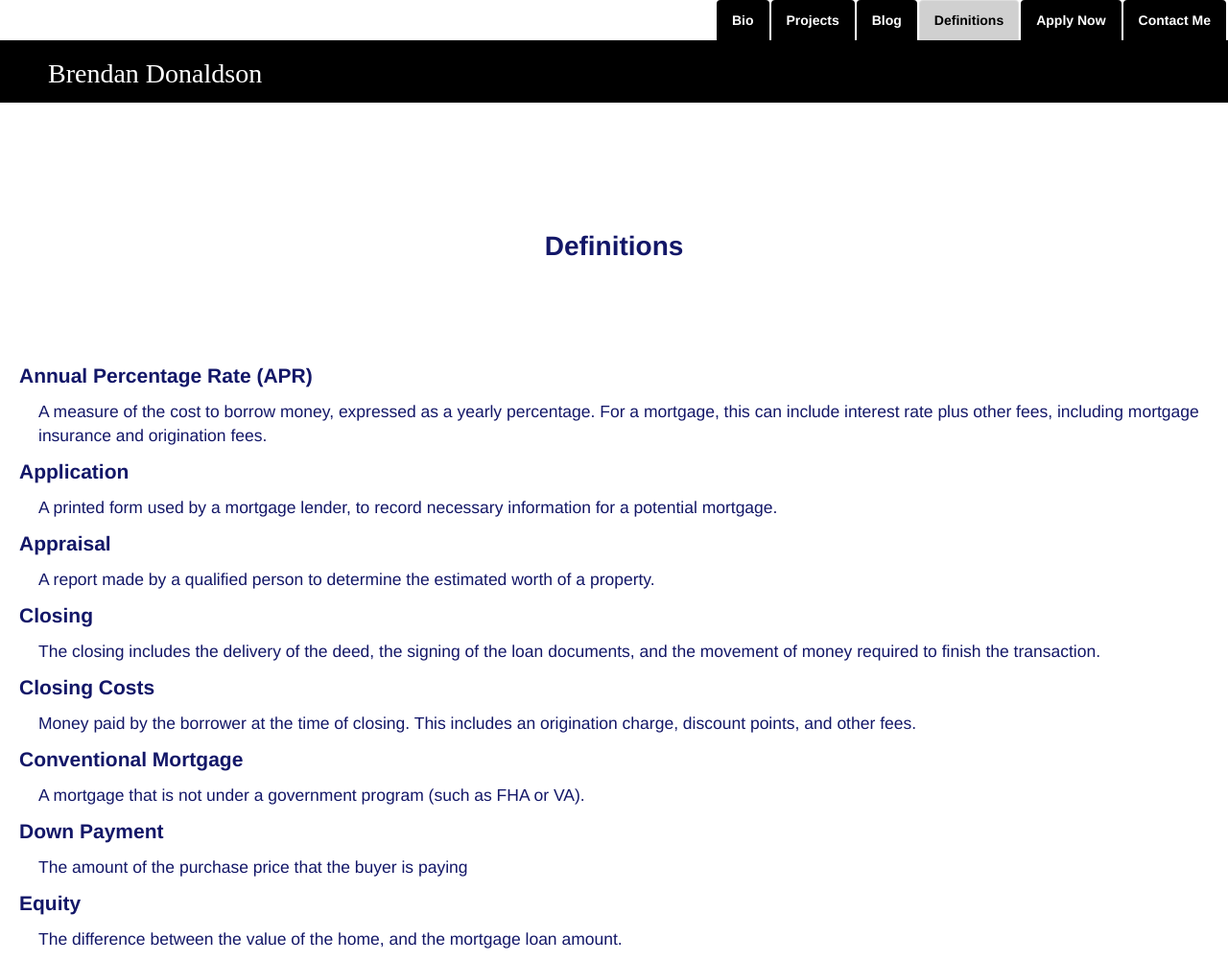
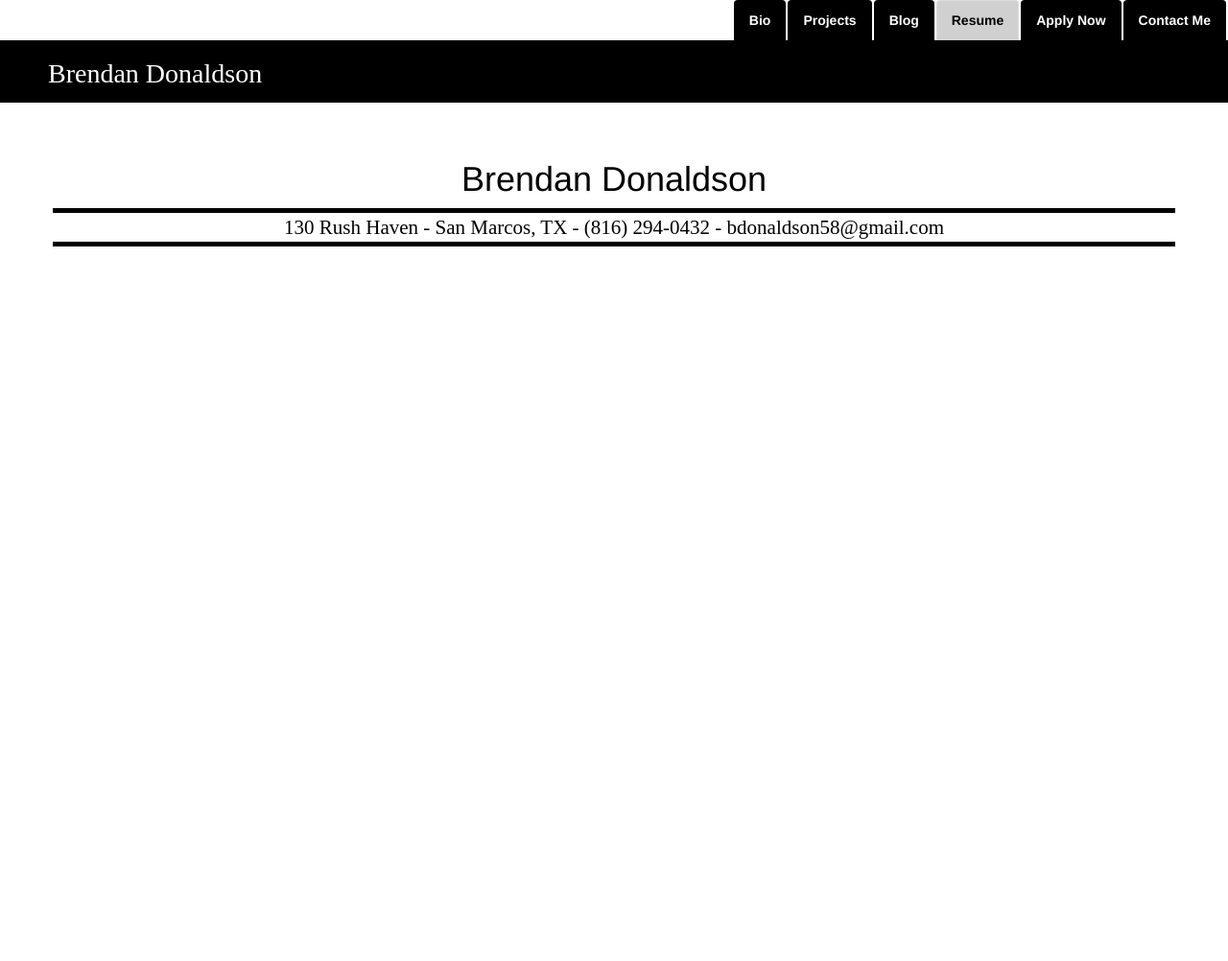
Before and after one commit to bdonaldson58/aplusmortgage, a plain HTML site: page resume.html in a window 1280 px wide. Shown: the whole page at 96% size. After the commit the page ends 800 px from the top, so only its background shows below. Drawn offline with nearby package versions, Linux system fonts and the light colour scheme; a web font is replaced by a local one.

Commit message:
Update resume.html

```diff
--- a/resume.html
+++ b/resume.html
@@ -26,7 +26,7 @@
                             <li><a href="bio.html"><strong>Bio</strong></a></li>
                             <li><a href="projects.html"><strong>Projects</strong></a></li>
                             <li><a href="coding_skills.html"><strong>Blog</strong></a></li>
-                            <li class="active"><a href="definitions.html"><strong>Definitions</strong></a></li>
+                            <li class="active"><a href="resume.html"><strong>Resume</strong></a></li>
                             <li><a href="apply_now.html"><strong>Apply Now</strong></a></li>
                             <li><a href="contact_me.html"><strong> Contact Me</strong></a></li>
                          </ul> <!-- End of nav nav-tabs list -->
@@ -47,31 +47,9 @@
 
 
   <!--End of header -->
-    <br><br>
-
-
-    <p><br><br><br></p>
-    <p class="text-primary page_title"><strong> Definitions</strong> </p>
-     <p><br><br><br></p>
-
-    <p class="term">Annual Percentage Rate (APR)</p>
-    <p class="definition">A measure of the cost to borrow money, expressed as a yearly percentage. For a mortgage, this can include interest rate plus other fees, including mortgage insurance and origination fees.</p>
-    <p class="term">Application</p>
-    <p class="definition">A printed form used by a mortgage lender, to record necessary information for a potential mortgage. </p>
-    <p class="term">Appraisal</p>
-    <p class="definition">A report made by a qualified person to determine the estimated worth of a property.</p>
-
-    <p class="term">Closing</p>
-    <p class="definition">The closing includes the delivery of the deed, the signing of the loan documents, and the movement of money required to finish the transaction.</p>
-    <p class="term">Closing Costs</p>
-    <p class="definition">Money paid by the borrower at the time of closing. This includes an origination charge, discount points, and other fees.</p>
-    <p class="term">Conventional Mortgage</p>
-    <p class="definition">A mortgage that is not under a government program (such as FHA or VA).</p>
-
-    <p class="term">Down Payment</p>
-    <p class="definition">The amount of the purchase price that the buyer is paying</p>
-    <p class="term">Equity</p>
-    <p class="definition">The difference between the value of the home, and the mortgage loan amount.</p>
-
-  </body>
-</html>
+  <br><br>
+  <h1 class="resume_name"> Brendan Donaldson </h1>
+  <div class="container">
+        <div class="row resume">
+            <div class= "col-lg-12">
+                    130 Rush Haven - San Marcos, TX - (816) 294-0432 - bdonaldson58@gmail.com
```
